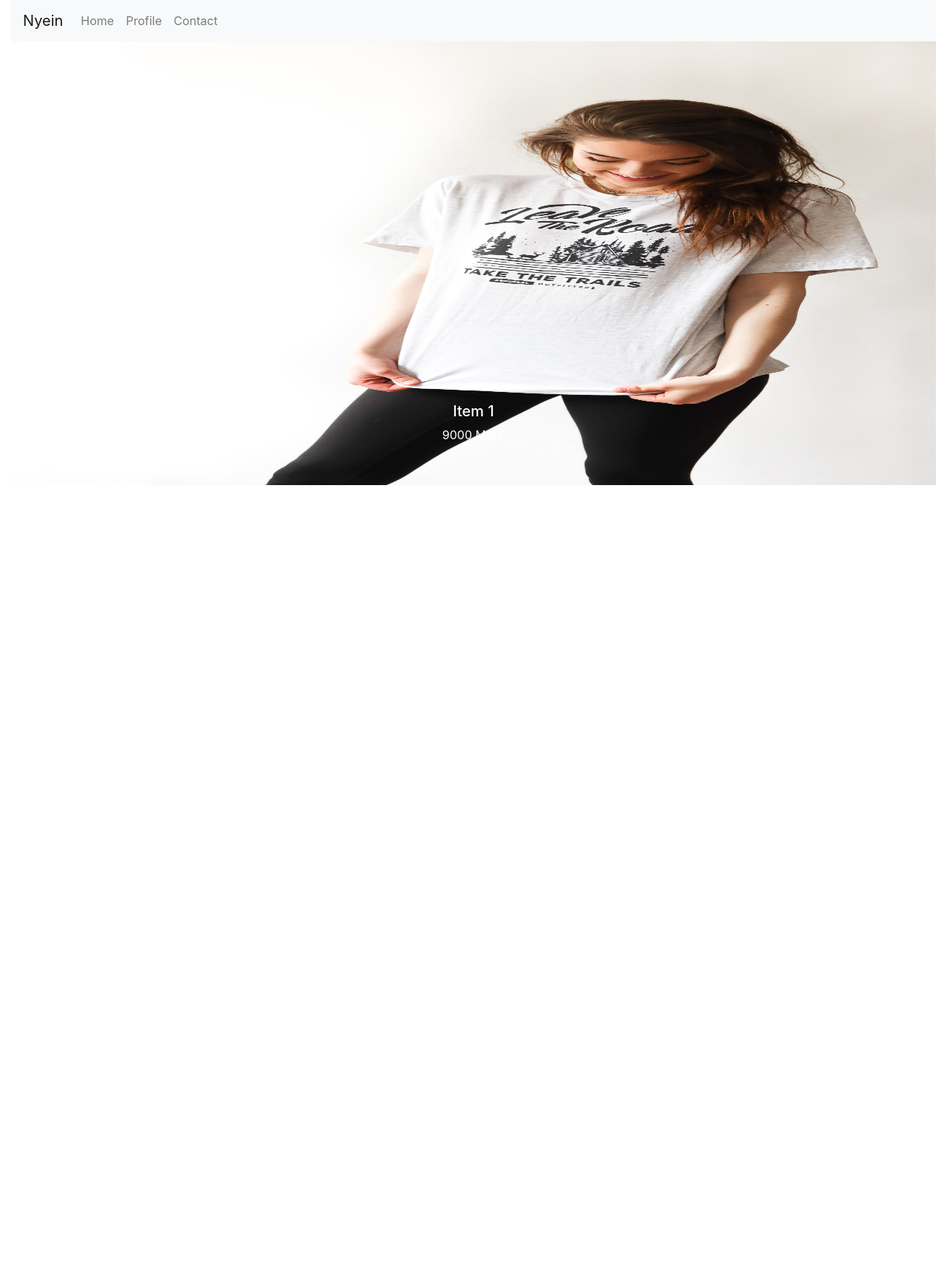
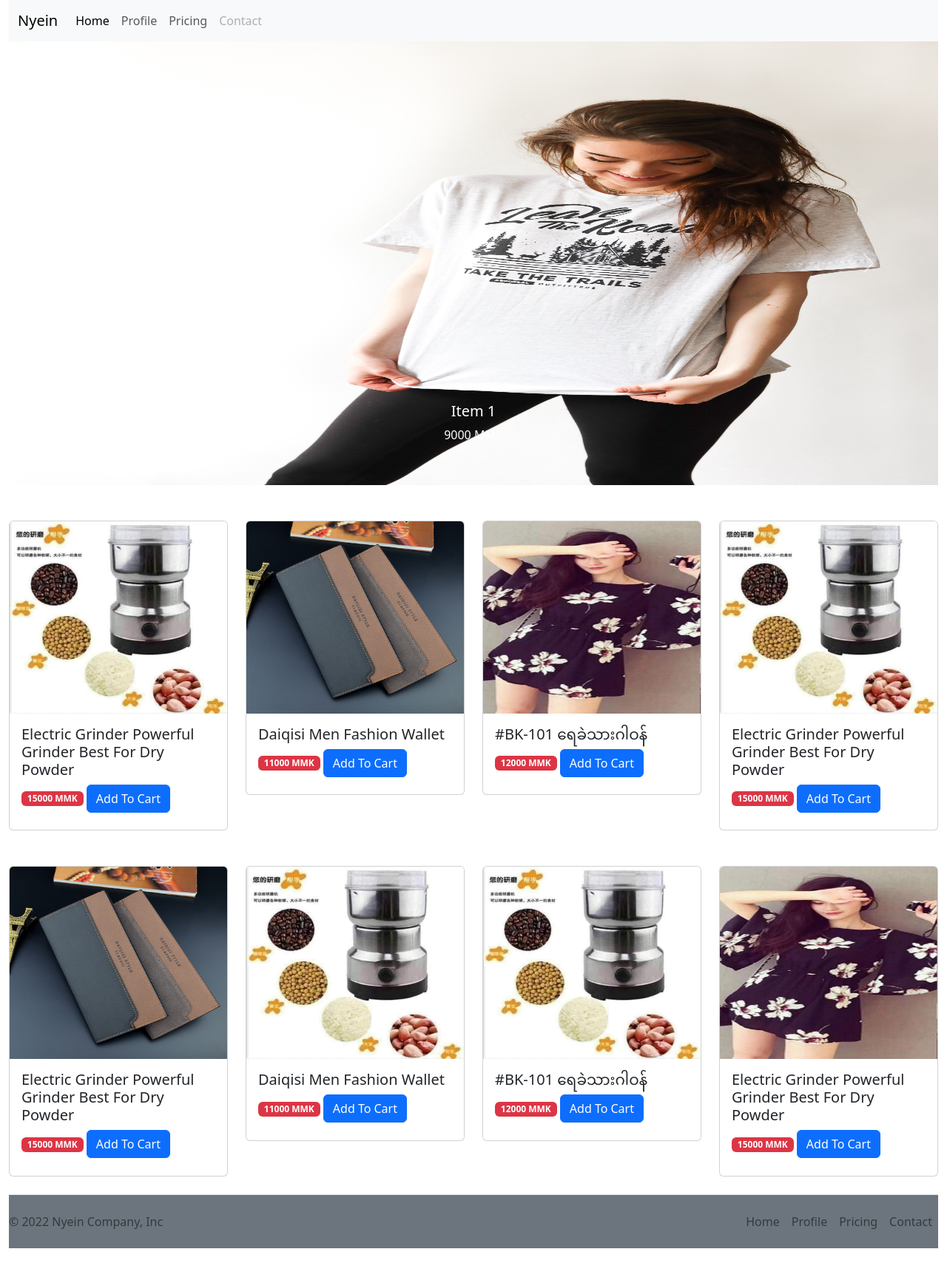
Before and after one commit to ZayMMM/html-and-css-crash-course, a plain HTML site: page 2023/bootstrap_101/exercise1.html in a window 1280 px wide. Shown: the whole page at 74% size. Before the commit the page ends 800 px from the top, so only its background shows below. Drawn offline with nearby package versions, Linux system fonts and the light colour scheme.

Commit message:
bootstrat landing page

```diff
--- a/2023/bootstrap_101/exercise1.html
+++ b/2023/bootstrap_101/exercise1.html
@@ -7,13 +7,20 @@
   <meta name="viewport" content="width=device-width, initial-scale=1, shrink-to-fit=no">
 
   <!-- Bootstrap CSS -->
-    <link rel="stylesheet" href="https://cdn.jsdelivr.net/npm/bootstrap@4.0.0/dist/css/bootstrap.min.css"
-        integrity="sha384-Gn5384xqQ1aoWXA+058RXPxPg6fy4IWvTNh0E263XmFcJlSAwiGgFAW/dAiS6JXm" crossorigin="anonymous">
+  <link href="https://cdn.jsdelivr.net/npm/bootstrap@5.3.0-alpha1/dist/css/bootstrap.min.css" rel="stylesheet"
+    integrity="sha384-GLhlTQ8iRABdZLl6O3oVMWSktQOp6b7In1Zl3/Jr59b6EGGoI1aFkw7cmDA6j6gD" crossorigin="anonymous">
+  <script src="https://cdn.jsdelivr.net/npm/bootstrap@5.3.0-alpha1/dist/js/bootstrap.bundle.min.js"
+    integrity="sha384-w76AqPfDkMBDXo30jS1Sgez6pr3x5MlQ1ZAGC+nuZB+EYdgRZgiwxhTBTkF7CXvN"
+    crossorigin="anonymous"></script>
   <title>Hello, world!</title>
 
   <style>
     .img-wh {
       height: 600px;
+    }
+
+    .card-img-top {
+      height: 260px;
     }
   </style>
 </head>
@@ -24,55 +31,59 @@
   <div class="container-fluid">
 
     <!-- nav bar START-->
-        <nav class="navbar navbar-expand-lg navbar-light bg-light">
+    <nav class="navbar navbar-expand-lg bg-body-tertiary">
+      <div class="container-fluid">
         <a class="navbar-brand" href="#">Nyein</a>
-            <button class="navbar-toggler" type="button" data-toggle="collapse" data-target="#navbarSupportedContent"
-                aria-controls="navbarSupportedContent" aria-expanded="false" aria-label="Toggle navigation">
+        <button class="navbar-toggler" type="button" data-bs-toggle="collapse" data-bs-target="#navbarNav"
+          aria-controls="navbarNav" aria-expanded="false" aria-label="Toggle navigation">
           <span class="navbar-toggler-icon"></span>
         </button>
-
-            <div class="collapse navbar-collapse" id="navbarSupportedContent">
-                <ul class="navbar-nav mr-auto">
+        <div class="collapse navbar-collapse" id="navbarNav">
+          <ul class="navbar-nav">
             <li class="nav-item">
-                        <a class="nav-link" href="#">Home</a>
+              <a class="nav-link active" aria-current="page" href="#">Home</a>
             </li>
             <li class="nav-item">
               <a class="nav-link" href="#">Profile</a>
             </li>
             <li class="nav-item">
-                        <a class="nav-link" href="#">Contact</a>
+              <a class="nav-link" href="#">Pricing</a>
+            </li>
+            <li class="nav-item">
+              <a class="nav-link disabled">Contact</a>
             </li>
           </ul>
+        </div>
       </div>
     </nav>
     <!-- nav bar END-->
 
 
     <!-- carousel START-->
-        <div id="carouselExampleControls" class="carousel slide" data-ride="carousel">
+    <div id="myCarousel" class="carousel slide  carousel-fade" data-bs-ride="carousel">
       <div class="carousel-inner">
-                <div class="carousel-item active">
+        <div class="carousel-item active" data-bs-interval="2000">
           <img src="item1.jpg" class="d-block img-wh w-100 img-fluid" alt="item1 slide">
           <div class="carousel-caption d-none d-md-block">
             <h5>Item 1</h5>
             <p>5000 MMK</p>
           </div>
         </div>
-                <div class="carousel-item">
+        <div class="carousel-item" data-bs-interval="2000">
           <img src="item2.jpg" class="d-block img-wh w-100 img-fluid" alt="item2 slide">
           <div class="carousel-caption d-none d-md-block">
             <h5>Item 1</h5>
             <p>8000 MMK</p>
           </div>
         </div>
-                <div class="carousel-item">
+        <div class="carousel-item" data-bs-interval="2000">
           <img src="item3.jpg" class="d-block img-wh w-100 img-fluid" alt="item3 slide">
           <div class="carousel-caption d-none d-md-block">
             <h5>Item 1</h5>
             <p>9000 MMK</p>
           </div>
         </div>
-                <div class="carousel-item">
+        <div class="carousel-item" data-bs-interval="2000">
           <img src="item4.jpg" class="d-block img-wh w-100 img-fluid" alt="item4 slide">
           <div class="carousel-caption d-none d-md-block">
             <h5>Item 1</h5>
@@ -80,34 +91,150 @@
           </div>
         </div>
       </div>
-            <a class="carousel-control-prev" href="#carouselExampleControls" role="button" data-slide="prev">
+      <button class="carousel-control-prev" type="button" data-bs-target="#myCarousel" data-bs-slide="prev">
         <span class="carousel-control-prev-icon" aria-hidden="true"></span>
-                <span class="sr-only">Previous</span>
-            </a>
-            <a class="carousel-control-next" href="#carouselExampleControls" role="button" data-slide="next">
+        <span class="visually-hidden">Previous</span>
+      </button>
+      <button class="carousel-control-next" type="button" data-bs-target="#myCarousel" data-bs-slide="next">
         <span class="carousel-control-next-icon" aria-hidden="true"></span>
-                <span class="sr-only">Next</span>
+        <span class="visually-hidden">Next</span>
+      </button>
       </a>
     </div>
     <!-- carousel END-->
 
+
+    <!-- product list START -->
+    <div class="row mt-5">
+      <div class="col-sm-3 mb-3 mb-sm-0">
+        <div class="card">
+          <img src="product1.jpg" alt="product1" class="card-img-top">
+          <div class="card-body">
+            <h5 class="card-title">Electric Grinder Powerful Grinder Best For Dry Powder</h5>
+            <p class="card-text badge text-bg-danger">15000 MMK</p>
+            <a href="#" class="btn btn-primary">Add To Cart</a>
+          </div>
+        </div>
       </div>
 
-    <!-- Optional JavaScript -->
-    <!-- jQuery first, then Popper.js, then Bootstrap JS -->
-    <script src="https://code.jquery.com/jquery-3.2.1.slim.min.js"
-        integrity="sha384-KJ3o2DKtIkvYIK3UENzmM7KCkRr/rE9/Qpg6aAZGJwFDMVNA/GpGFF93hXpG5KkN"
+      <div class="col-sm-3">
+        <div class="card">
+          <img src="product2.jpg" alt="product2" class="card-img-top">
+          <div class="card-body">
+            <h5 class="card-title">Daiqisi Men Fashion Wallet</h5>
+            <p class="card-text badge text-bg-danger">11000 MMK</p>
+            <a href="#" class="btn btn-primary">Add To Cart</a>
+          </div>
+        </div>
+      </div>
+
+      <div class="col-sm-3">
+        <div class="card">
+          <img src="product3.jpg" alt="product3" class="card-img-top">
+          <div class="card-body">
+            <h5 class="card-title">#BK-101 ရေခဲသားဂါဝန်</h5>
+            <p class="card-text badge text-bg-danger">12000 MMK</p>
+            <a href="#" class="btn btn-primary">Add To Cart</a>
+          </div>
+        </div>
+      </div>
+
+      <div class="col-sm-3">
+        <div class="card">
+          <img src="product1.jpg" alt="product1" class="card-img-top">
+          <div class="card-body">
+            <h5 class="card-title">Electric Grinder Powerful Grinder Best For Dry Powder</h5>
+            <p class="card-text badge text-bg-danger">15000 MMK</p>
+            <a href="#" class="btn btn-primary">Add To Cart</a>
+          </div>
+        </div>
+      </div>
+    </div>
+
+    <div class="row mt-5">
+      <div class="col-sm-3 mb-3 mb-sm-0">
+        <div class="card">
+          <img src="product2.jpg" alt="product2" class="card-img-top">
+          <div class="card-body">
+            <h5 class="card-title">Electric Grinder Powerful Grinder Best For Dry Powder</h5>
+            <p class="card-text badge text-bg-danger">15000 MMK</p>
+            <a href="#" class="btn btn-primary">Add To Cart</a>
+          </div>
+        </div>
+      </div>
+
+      <div class="col-sm-3">
+        <div class="card">
+          <img src="product1.jpg" alt="product1" class="card-img-top">
+          <div class="card-body">
+            <h5 class="card-title">Daiqisi Men Fashion Wallet</h5>
+            <p class="card-text badge text-bg-danger">11000 MMK</p>
+            <a href="#" class="btn btn-primary">Add To Cart</a>
+          </div>
+        </div>
+      </div>
+
+      <div class="col-sm-3">
+        <div class="card">
+          <img src="product1.jpg" alt="product1" class="card-img-top">
+          <div class="card-body">
+            <h5 class="card-title">#BK-101 ရေခဲသားဂါဝန်</h5>
+            <p class="card-text badge text-bg-danger">12000 MMK</p>
+            <a href="#" class="btn btn-primary">Add To Cart</a>
+          </div>
+        </div>
+      </div>
+
+      <div class="col-sm-3">
+        <div class="card">
+          <img src="product3.jpg" alt="product3" class="card-img-top">
+          <div class="card-body">
+            <h5 class="card-title">Electric Grinder Powerful Grinder Best For Dry Powder</h5>
+            <p class="card-text badge text-bg-danger">15000 MMK</p>
+            <a href="#" class="btn btn-primary">Add To Cart</a>
+          </div>
+        </div>
+      </div>
+    </div>
+
+    <!-- product list END -->
+
+
+    <!-- footer START -->
+    <footer class="d-flex flex-wrap justify-content-between align-items-center py-3 my-4 border-top bg-secondary">
+      <p class="col-md-4 mb-0 text-muted">&copy; 2022 Nyein Company, Inc</p>
+
+      <a href="#"
+        class="col-md-4 d-flex align-items-center justify-content-center mb-3 mb-md-0 me-md-auto link-dark text-decoration-none">
+        <svg class="bi me-2" width="40" height="32">
+          <use xlink:href="#bootstrap" />
+        </svg>
+      </a>
+
+      <ul class="nav col-md-4 justify-content-end">
+        <li class="nav-item"><a href="#" class="nav-link px-2 text-muted">Home</a></li>
+        <li class="nav-item"><a href="#" class="nav-link px-2 text-muted">Profile</a></li>
+        <li class="nav-item"><a href="#" class="nav-link px-2 text-muted">Pricing</a></li>
+        <li class="nav-item"><a href="#" class="nav-link px-2 text-muted">Contact</a></li>
+      </ul>
+    </footer>
+    <!-- footer END -->
+
+  </div>
+
+  <!-- Bootstrap JavaScript -->
+  <script src="https://cdn.jsdelivr.net/npm/@popperjs/core@2.11.6/dist/umd/popper.min.js"
+    integrity="sha384-oBqDVmMz9ATKxIep9tiCxS/Z9fNfEXiDAYTujMAeBAsjFuCZSmKbSSUnQlmh/jp3"
     crossorigin="anonymous"></script>
-    <script src="https://cdn.jsdelivr.net/npm/popper.js@1.12.9/dist/umd/popper.min.js"
-        integrity="sha384-ApNbgh9B+Y1QKtv3Rn7W3mgPxhU9K/ScQsAP7hUibX39j7fakFPskvXusvfa0b4Q"
-        crossorigin="anonymous"></script>
-    <script src="https://cdn.jsdelivr.net/npm/bootstrap@4.0.0/dist/js/bootstrap.min.js"
-        integrity="sha384-JZR6Spejh4U02d8jOt6vLEHfe/JQGiRRSQQxSfFWpi1MquVdAyjUar5+76PVCmYl"
+  <script src="https://cdn.jsdelivr.net/npm/bootstrap@5.3.0-alpha1/dist/js/bootstrap.min.js"
+    integrity="sha384-mQ93GR66B00ZXjt0YO5KlohRA5SY2XofN4zfuZxLkoj1gXtW8ANNCe9d5Y3eG5eD"
     crossorigin="anonymous"></script>
 </body>
 
 <script>
-    $('.carousel').carousel({
+  const myCarouselElement = document.querySelector('#myCarousel')
+
+  const carousel = new bootstrap.Carousel(myCarouselElement, {
     interval: 2000
   })
 </script>
```
Also changed, not shown: 2023/bootstrap_101/starter.html (+12 -14 lines), 2023/bootstrap_101/product1.jpg (added), 2023/bootstrap_101/product2.jpg (added), 2023/bootstrap_101/product3.jpg (added), 1 other file. Lines whose indentation alone changed are shown as unchanged.
